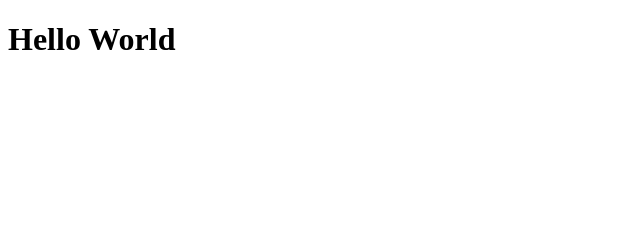
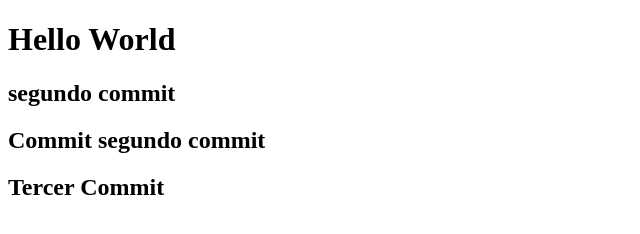
Before and after one commit to aguscenturion/git, a plain HTML site: page index.html in a window 1280 px wide. Shown: the whole page, without its empty margins (0-640 px from the left). Drawn offline with Linux system fonts and the light colour scheme.

Commit message:
tercer commit

```diff
--- a/index.html
+++ b/index.html
@@ -8,5 +8,8 @@
 </head>
 <body>
     <h1>Hello World</h1>
+    <h2>segundo commit</h2>
+    <h2>Commit segundo commit</h2>
+    <h2>Tercer Commit</h2>
 </body>
 </html>
```
